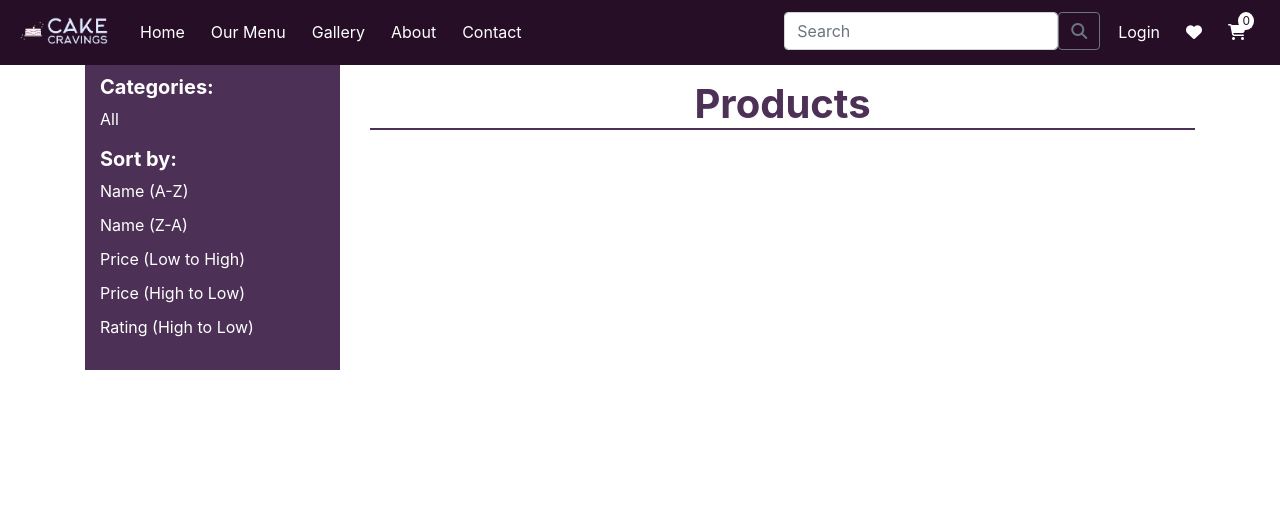
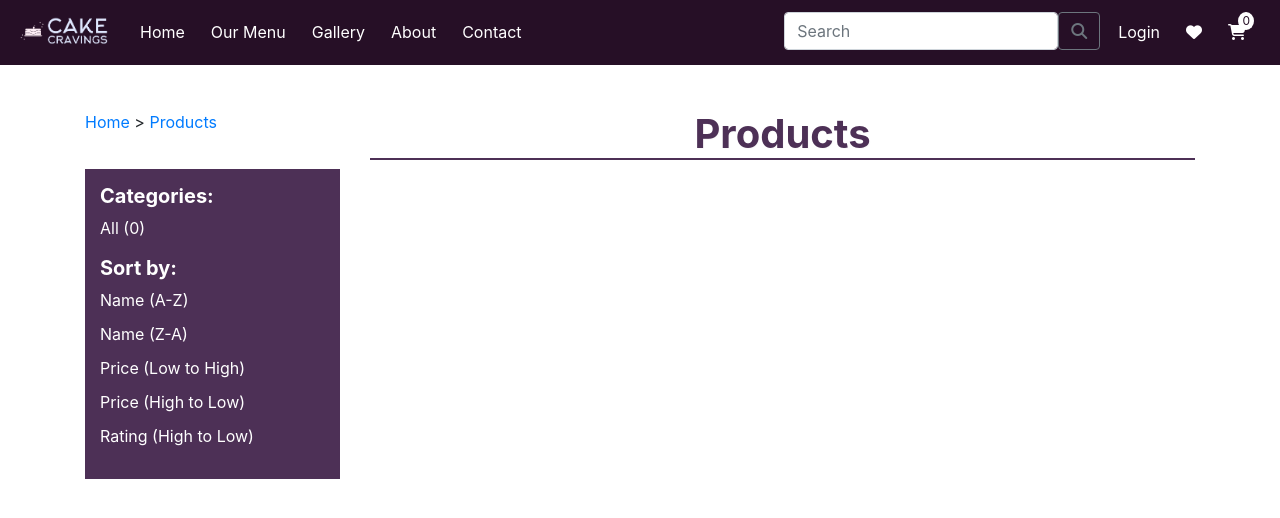
Before and after one commit to JIBINJJOHNY/cake_cravings, a Django app: page /products/ in a window 1280 px wide. Shown: the top 518 px of the page. Run offline with Django 4.2, Linux system fonts and the light colour scheme; data that the repository does not hold is empty; some libraries are stand-ins or nearby versions.

Commit message:
Added breadcrumb to products page

```diff
--- a/products/templates/products/products.html
+++ b/products/templates/products/products.html
@@ -1,24 +1,25 @@
 {% extends "base.html" %}
 {% load static %}
-
+{% load custom_filters %}
 {% block content %}
 <div class="container" style="padding-top: 60px;">
     <div class="row">
-        <!-- Left Column for Category List and Sorting Options -->
         <div class="col-md-3">
+            <div id="breadcrumb-container"></div>
             <div class="category-and-sorting">
+
                 <!-- Category List -->
                 <div class="categories">
                     <h3>Categories:</h3>
                     <ul>
-                        <li><a href="{% url 'products:all_products' %}">All</a></li>
+                        <li><a href="{% url 'products:all_products' %}">All ({{ total_product_count }})</a></li>
                         {% for category in all_categories %}
-                        <li><a
-                                href="{% url 'products:products_by_category' category_slug=category.slug %}">{{ category.name }}</a>
-                        </li>
+                        <li><a href="{% url 'products:products_by_category' category_slug=category.slug %}">{{ category.name }}
+                                ({{ product_counts|get_category_count:category.name }})</a></li>
                         {% endfor %}
                     </ul>
                 </div>
+
                 <!-- Sorting Options -->
                 <div class="sorting-options">
                     <h3>Sort by:</h3>
@@ -103,4 +104,5 @@
         </div>
     </div>
 </div>
+<script src="{% static 'js/breadscrumb.js' %}"></script>
 {% endblock %}
--- /dev/null
+++ b/products/templatetags/custom_filters.py
@@ -0,0 +1,10 @@
+from django import template
+
+register = template.Library()
+
+@register.filter(name='get_category_count')
+def get_category_count(product_counts, category_name):
+    for count in product_counts:
+        if count['category__name'] == category_name:
+            return count['count']
+    return 0
--- a/products/views.py
+++ b/products/views.py
@@ -1,11 +1,8 @@
 from django.shortcuts import render, redirect, reverse, get_object_or_404
 from django.contrib import messages
-from django.db.models import Q
+from django.db.models import Q, Count
 from django.db.models.functions import Lower
 from .models import Product, Category
-import json
-from django.http import JsonResponse
-from django.views.decorators.csrf import csrf_exempt
 
 def all_products(request, category_slug=None):
     """ A view to show all products, including sorting and search queries """
@@ -44,7 +41,12 @@
             products = products.filter(queries)
 
     # Retrieve all categories for the category list
-    all_categories = Category.objects.filter(is_active=True)
+    all_categories = Category.objects.all()
+    # Get total product count
+    total_product_count = Product.objects.filter(is_active=True).count()
+    print("Total Product Count:", total_product_count)
+    # Get product counts for each category
+    product_counts = Product.objects.values('category__name').annotate(count=Count('id'))
 
     current_sorting = f'{sort}_{direction}'
 
@@ -52,8 +54,10 @@
         'products': products,
         'search_term': query,
         'all_categories': all_categories,
+        'product_counts': product_counts,
         'current_sorting': current_sorting,
         'selected_category_slug': category_slug,  # Pass the selected category slug for highlighting in the template
+        'total_product_count': total_product_count,
     }
 
     return render(request, 'products/products.html', context)
--- a/static/css/base.css
+++ b/static/css/base.css
@@ -150,7 +150,6 @@
     }
 }
 
-/* Add this CSS code to your existing stylesheet or create a new one */
 
 /* Style for product cards */
 #product-cards {
@@ -312,3 +311,17 @@
     text-align: center;
     /* Set your desired link hover color */
 }
+
+#breadcrumb-container {
+    margin-top: 50px;
+
+}
+
+/* Add space between breadcrumb and category section */
+.category-and-sorting {
+    margin-top: 35px;
+}
+
+#product-cards {
+    margin-top: 50px;
+}
--- /dev/null
+++ b/static/js/breadscrumb.js
@@ -0,0 +1,20 @@
+// JavaScript code for generating breadcrumbs
+document.addEventListener('DOMContentLoaded', function () {
+    generateBreadcrumbs();
+});
+
+function generateBreadcrumbs() {
+    var breadcrumbContainer = document.getElementById('breadcrumb-container');
+    var pathArray = window.location.pathname.split('/').filter(function (path) {
+        return path !== '';
+    });
+
+    var breadcrumbHtml = '<a href="/">Home</a>';
+    var path = '/';
+    for (var i = 0; i < pathArray.length; i++) {
+        path += pathArray[i] + '/';
+        breadcrumbHtml += ' > <a href="' + path + '">' + pathArray[i].charAt(0).toUpperCase() + pathArray[i].slice(1) + '</a>';
+    }
+
+    breadcrumbContainer.innerHTML = breadcrumbHtml;
+}
```
